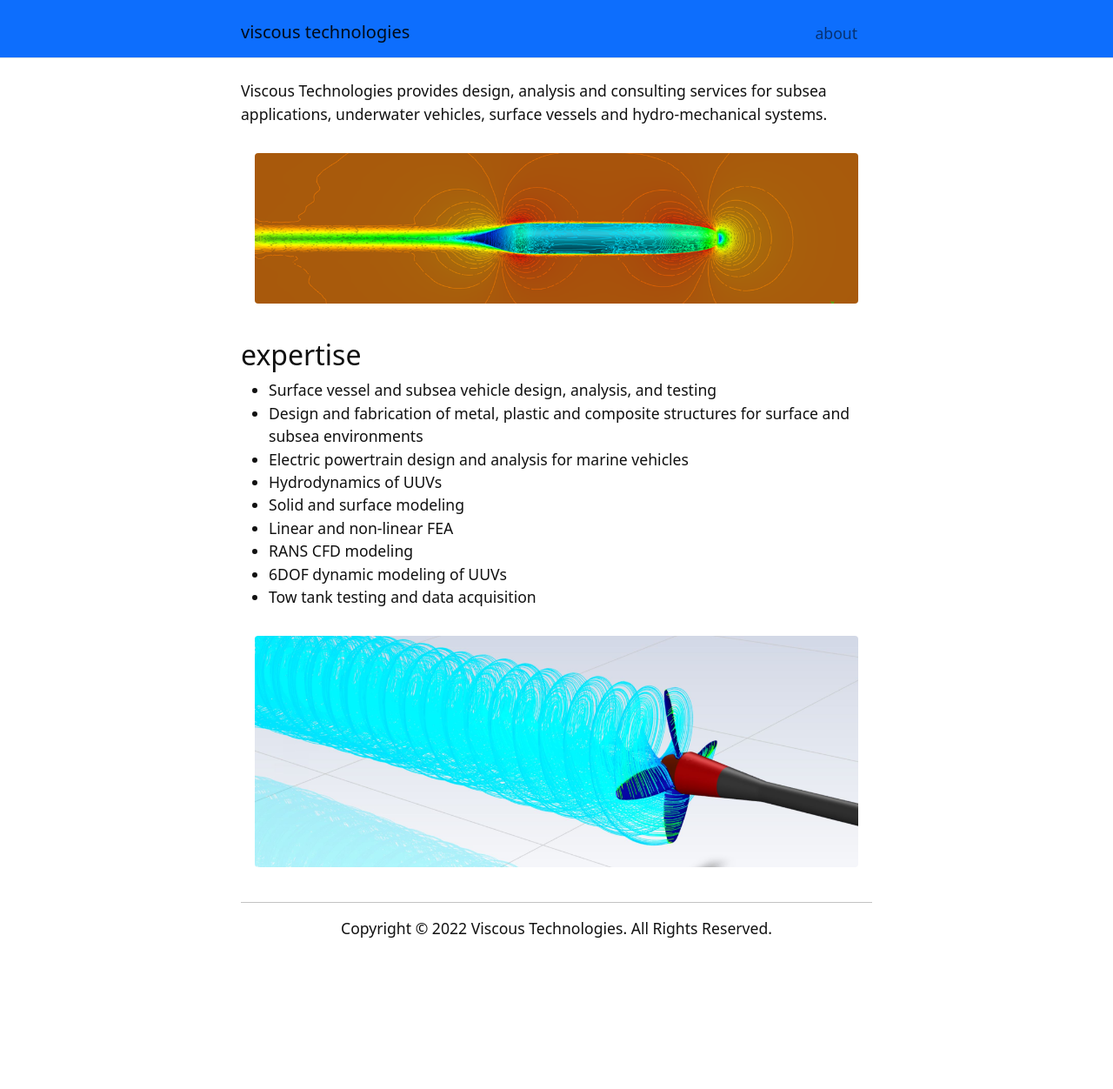
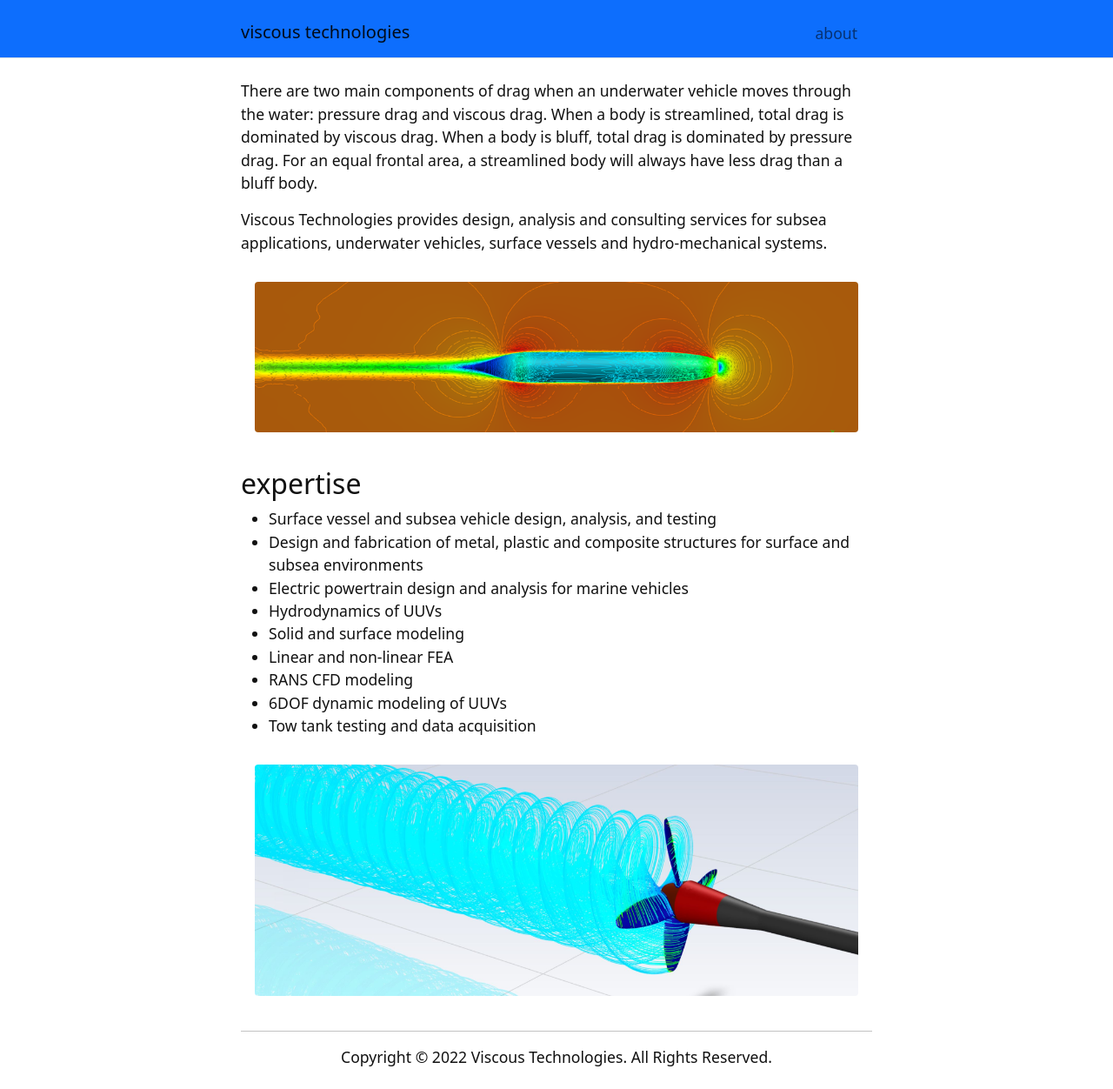
Before and after one commit to ccluett/viscous.tech, a Jekyll site: the page built from index.md, in a window 1280 px wide. Shown: the whole page at 87% size. Built offline with Jekyll 4.4.1, drawn with Linux system fonts in a browser that asks for light colours; before the commit the page ends 1104 px from its top, so only the background shows below that.

Commit message:
Update index.md

```diff
--- a/index.md
+++ b/index.md
@@ -2,6 +2,8 @@
 title: Viscous Technologies
 layout: default
 ---
+
+There are two main components of drag when an underwater vehicle moves through the water: pressure drag and viscous drag. When a body is streamlined, total drag is dominated by viscous drag. When a body is bluff, total drag is dominated by pressure drag. For an equal frontal area, a streamlined body will always have less drag than a bluff body.
 
 Viscous Technologies provides design, analysis and consulting services for subsea applications, underwater vehicles, surface vessels and hydro-mechanical systems.
 
```
